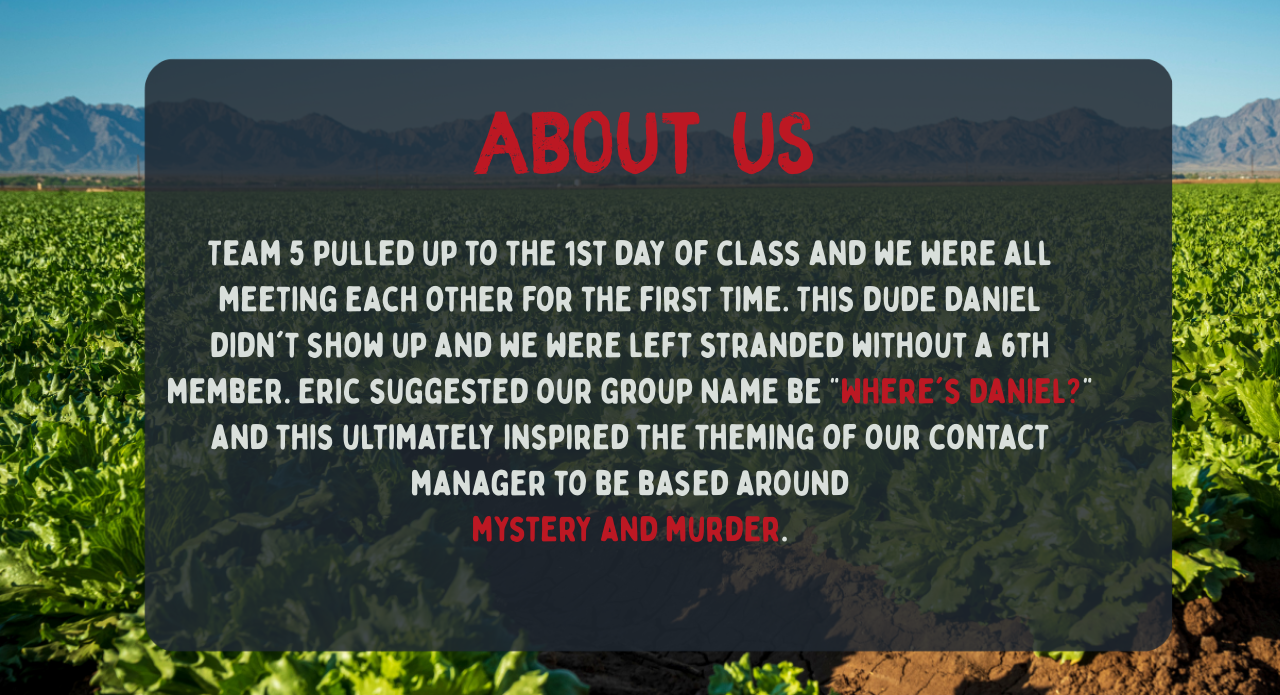
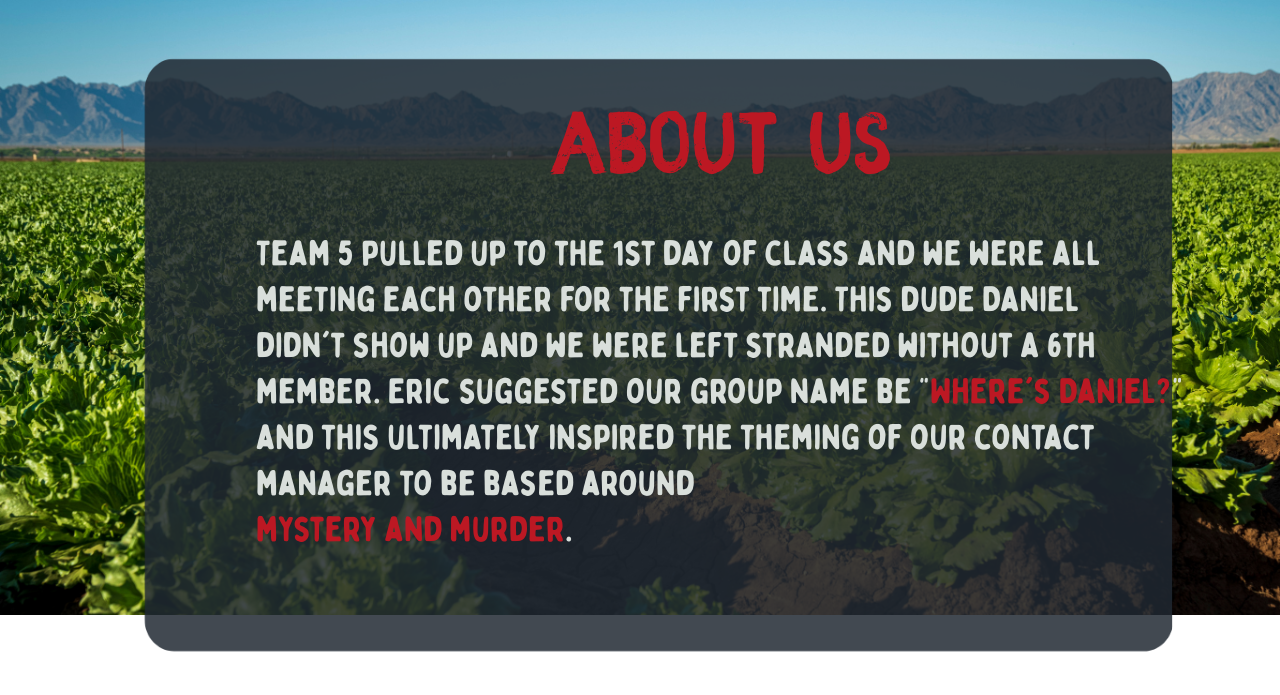
Before and after one commit to LettuceInvestigate/FindDaniel, a PHP site: page /html/ourtragedy.html in a window 1280 px wide. Shown: the part 105-800 px from the top of the page. Run offline with PHP 8.4, Linux system fonts and the light colour scheme; some libraries are stand-ins or nearby versions.

Commit message:
Did Really Cool Shit Without Blowing Everything Up :D
fixed ourtragedy.html & ourtragedy.css

```diff
--- a/css/ourtragedy.css
+++ b/css/ourtragedy.css
@@ -24,127 +24,127 @@ html, body {
     overflow-x: hidden;
     background-image: url("/images/field.png");
     background-repeat: no-repeat;
-    background-size: 1450px 800px;
+    background-size: 100%;
+    margin: 0%;
+    padding: 0%;
+}
+
+.tragedy-container{
+    padding-left: 30%;
+    padding-right: 30%;
+    display: flex;
+    align-content: center;
+    justify-content: center;
+}
+
+.tragedy-container img{
+    position: absolute;
+    width: 100%;
+    height: 100%;
+    left: 8%;
+    top: 15%;
+}
+
+.tragedy-container .tragedy-title{
+    font-family: fibre;
+    color: #bc1823;
+    animation: fadeIn 4s;
+    position: absolute;
+    align-items: center;
+    padding-left: 6vw;
+}
+.tragedy-container .tragedy-content{
+    font-family: bobby;
+    color: #d9dfdb;
+    animation: fadeIn 4s;
+    position: absolute;
+    align-self: center;
+    padding-left: 7vw;
 }
 
 /* MEDIA QUERIES FOR RESPONSIVENESS AND SIZING */
 
-@media (min-width: 992px) {
-    #tragedy-box {
-        position: absolute;
+@media (min-width: 700px) {
+    .tragedy-container img{
         height: 85vh;
         width: 85vw;
-        left: 8%;
-        top: 15%;
     }
-
-    #tragedy-title {
-        font-family: fibre;
-        font-size: 7rem;
-        color: #bc1823;
+    .tragedy-container .tragedy-title{
+        font-size: 5rem;
         top: 28%;
         left: 30%;
-        position: absolute;
-        animation: fadeIn 4s;
     }
-
-    #tragedy-content {
-        font-family: bobby;
-        font-size: 1.8rem;
-        color: #d9dfdb;
-        position: absolute;
+    .tragedy-container .tragedy-content{
+        font-size: 0.9rem;
         top: 45%;
         left: 13%;
-        animation: fadeIn 4s;
+    }
+}
+@media (min-width: 992px) {
+    .tragedy-container img{
+        height: 85vh;
+        width: 85vw;
+    }
+    .tragedy-container .tragedy-title{
+        font-size: 7rem;
+        top: 28%;
+        left: 30%;
+    }
+    .tragedy-container .tragedy-content{
+        font-size: 1.8rem;
+        top: 45%;
+        left: 13%;
     }
 }
 
 @media (min-width: 1200px) {
-    #tragedy-box {
-        position: absolute;
+    .tragedy-container img{
         height: 85vh;
         width: 87vw;
-        left: 8%;
-        top: 15%;
     }
-
-    #tragedy-title {
-        font-family: fibre;
+    .tragedy-container .tragedy-title{
         font-size: 6rem;
-        color: #bc1823;
         top: 26%;
         left: 37%;
-        position: absolute;
-        animation: fadeIn 4s;
     }
-
-    #tragedy-content {
-        font-family: bobby;
+    .tragedy-container .tragedy-content{
         font-size: 2.2rem;
-        color: #d9dfdb;
-        position: absolute;
         top: 42%;
         left: 13%;
-        animation: fadeIn 4s;
     }
 }
 
 @media (min-width: 1400px) {
-    #tragedy-box {
-        position: absolute;
+    .tragedy-container img{
         height: 85vh;
         width: 87.5vw;
-        left: 8%;
-        top: 15%;
     }
-
-    #tragedy-title {
-        font-family: fibre;
+    .tragedy-container .tragedy-title{
         font-size: 7rem;
-        color: #bc1823;
         top: 25%;
         left: 36%;
-        position: absolute;
-        animation: fadeIn 4s;
     }
-
-    #tragedy-content {
-        font-family: bobby;
+    .tragedy-container .tragedy-content{
         font-size: 2.6rem;
-        color: #d9dfdb;
-        position: absolute;
         top: 40%;
         left: 13%;
-        animation: fadeIn 4s;
     }
 }
 
 @media (min-width: 1800px) {
-    #tragedy-box {
-        position: absolute;
+    .tragedy-container img{
         height: 85vh;
         width: 87.5vw;
-        left: 8%;
-        top: 15%;
     }
-
-    #tragedy-title {
-        font-family: fibre;
+    .tragedy-container .tragedy-title{
         font-size: 7rem;
-        color: #bc1823;
         top: 25%;
         left: 36%;
-        position: absolute;
     }
-
-    #tragedy-content {
-        font-family: bobby;
-        font-size: 2.6rem;
-        color: #d9dfdb;
-        position: absolute;
+    .tragedy-container .tragedy-content{
+        font-size: 3rem;
         top: 40%;
         left: 13%;
-        animation: fadeIn 4s;
     }
 }
 
--- a/html/ourtragedy.html
+++ b/html/ourtragedy.html
@@ -28,21 +28,19 @@
         <div id="includeHtml"></div>
 
         <!-- Information Box -->
-        <div id="tragedy-container">
-            <img id="tragedy-box" src="/images/tragedybox.png">
+        <div class="tragedy-container">
+            <img src="/images/tragedybox.png">
 
-            <div id="tragedy-title">
-                About Us
-            </div>
+            <div class="tragedy-title"><a>About Us</a></div>
 
-            <div id="tragedy-content">
-                <center>Team 5 pulled up to the 1st day of class and we were all<br></center>
-                <center>meeting each other for the first time. This dude Daniel<br></center>
-                <center>didn't show up and we were left stranded without a 6th<br></center>
-                <center>member. Eric suggested our group name be "<span style="color: #bc1823">Where's Daniel?</span>"<br></center>
-                <center>and this ultimately inspired the theming of our contact <br></center>
-                <center>manager to be based around<br></center>
-                <center><span style="color: #bc1823">mystery and murder</span>.</center>
+            <div class="tragedy-content">
+                <p>Team 5 pulled up to the 1st day of class and we were all<br></p>
+                <p>meeting each other for the first time. This dude Daniel<br></p>
+                <p>didn't show up and we were left stranded without a 6th<br></p>
+                <p>member. Eric suggested our group name be "<span style="color: #bc1823">Where's Daniel?</span>"<br></center>
+                <p>and this ultimately inspired the theming of our contact <br></p>
+                <p>manager to be based around<br></p>
+                <p><span style="color: #bc1823">mystery and murder</span>.</p>
             </div>
         </div>
     </body>
```
Also changed, not shown: html/navbar.html (indentation only).
